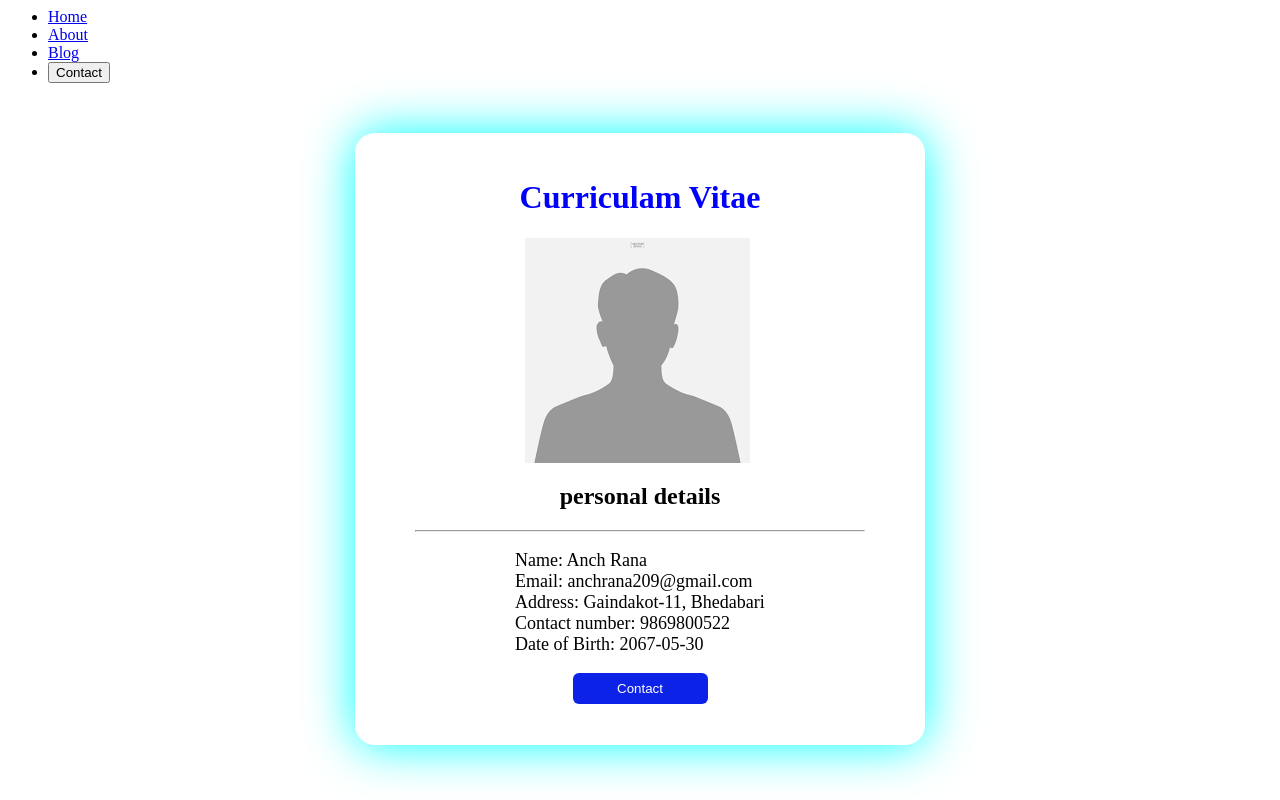
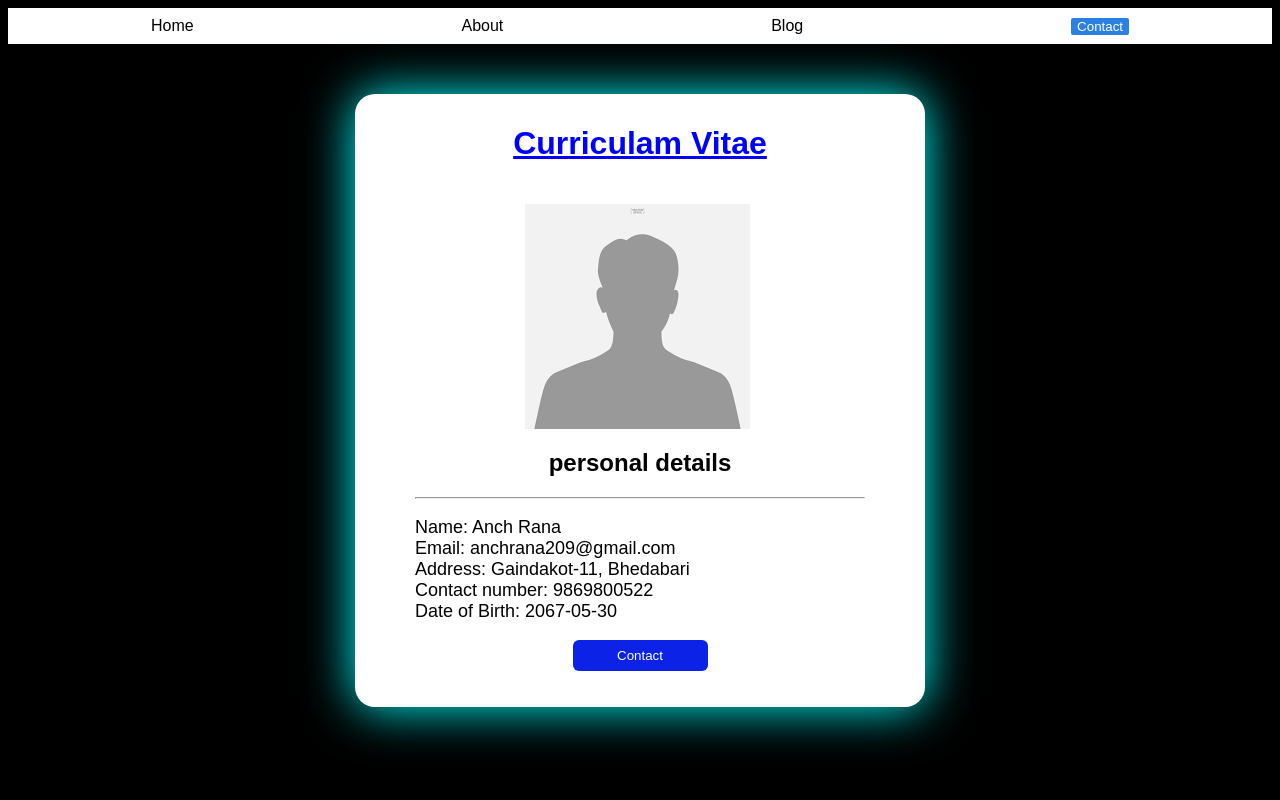
Before and after one commit to AnchRana209/CV1, a plain HTML site: page index.html in a window 1280 px wide. Drawn offline with Linux system fonts and the light colour scheme.

Commit message:
Update Styles.css

```diff
--- a/Styles.css
+++ b/Styles.css
@@ -1,6 +1,8 @@
 .heading1{
     text-align: center;
     color: blue;
+    text-decoration: underline;
+    padding-bottom: 20px;
 }
 .heading2{
     text-align: center;
@@ -9,15 +11,20 @@
     margin: 50px auto;
     width: 450px;
     background: white;
-    padding: 25px 60px;
+    padding-left: 60px;
+    padding-right: 60px;
+    padding-bottom: 20px;
+    padding-top: 10px;
     border-radius: 20px;
-  box-shadow: 0 0 50px aqua;
+     box-shadow: 0 0 50px aqua;
+
 }
 
 .line{
-    //text-decoration: underline 2px;
+
     font-size: large;
-    padding-left: 100px;
+    font-family: Arial, Helvetica, sans-serif;
+
 }
 .btn{
     padding: 8px 12px;
@@ -34,9 +41,43 @@
  .igm{
    margin-left: 110px;
  }
- body{
-    border: 20px;
- }
- body{
-    background: url(image.jpg)no-repeat;
- }
+
+body{
+
+  background-color: black;
+font-family: Arial, Helvetica, sans-serif;
+
+}
+
+ul{
+    display: flex;
+    background-color: white;
+    justify-content: space-around;
+    color: white;
+    list-style: none;
+    padding: 9px;
+    margin: 0px;
+}
+
+ul a{
+
+  text-decoration: none;
+  color: #000;
+}
+
+ul li button{
+
+  border-radius: 2px;
+  background-color: rgb(43, 128, 226);
+  color: white;
+  cursor: grab;
+  border: none;
+
+}
+
+ul a:hover{
+
+  color: blue;
+  background-color: rgba(242, 240, 242);
+
+}
```
